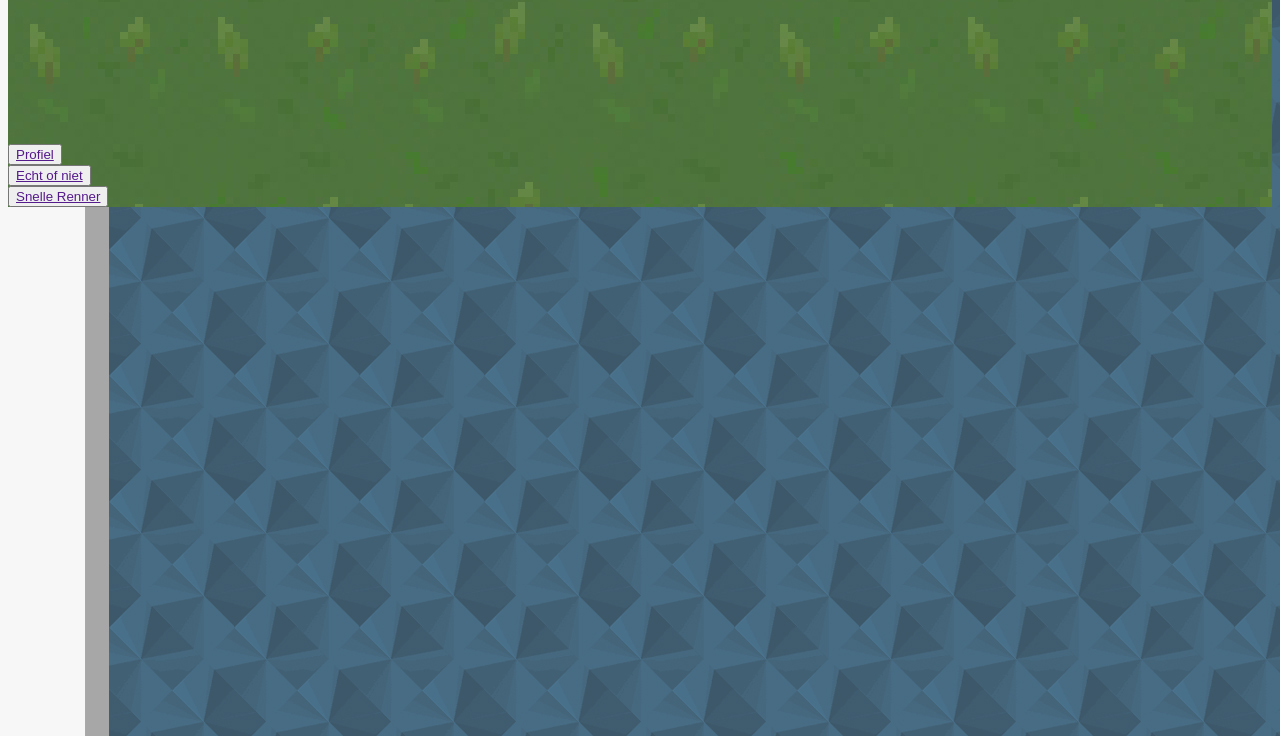
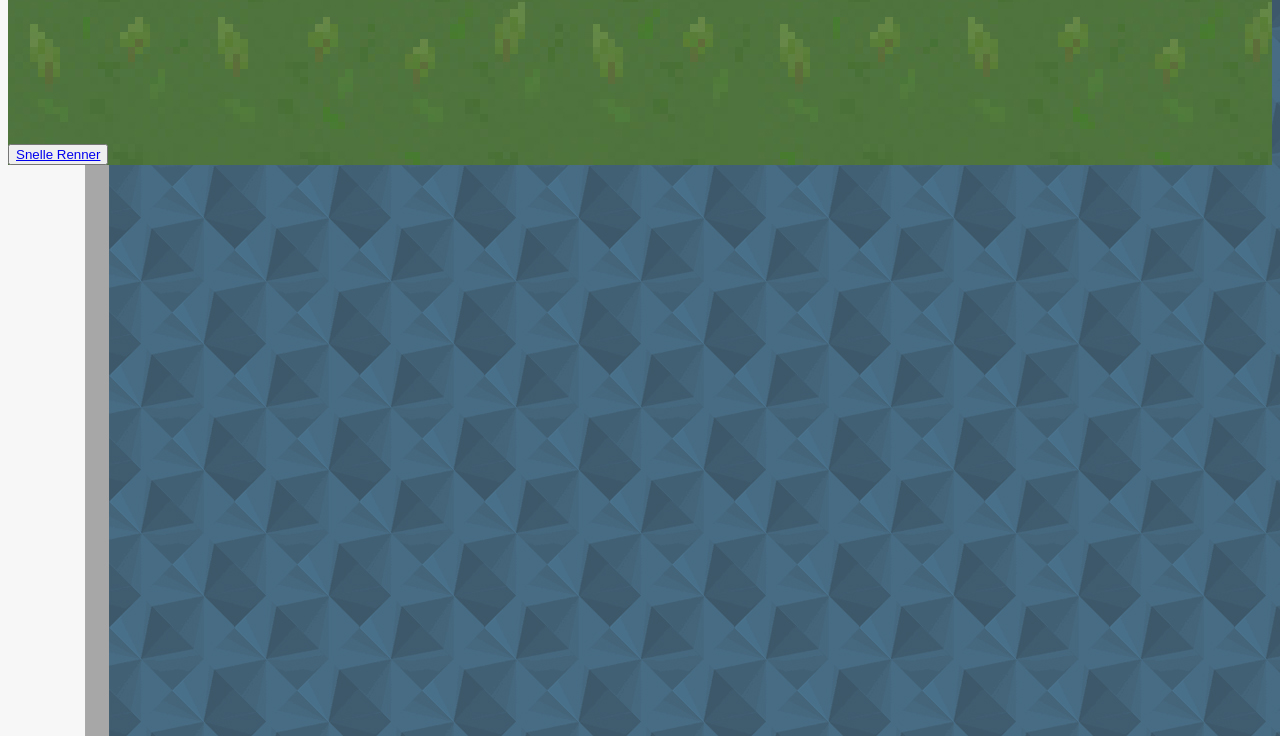
Before and after one commit to JustDave2002/basisschoolGame, a plain HTML site: page mainPage.html in a window 1280 px wide. Shown: the part 64-800 px from the top of the page. Drawn offline with Linux system fonts and the light colour scheme; files whose address does not match are found by name.

Commit message:
index works

```diff
--- a/mainPage.html
+++ b/mainPage.html
@@ -14,9 +14,7 @@
 <body>
     <h1 id="header">Hoofdmenu</h1>
     <div class="beginButton" style="margin-top: 150px;">
-        <button><a href="">Profiel</a></button><br>
-        <button><a href="">Echt of niet</a></button><br>
-        <button><a href="">Snelle Renner</a></button><br>
+        <button><a href="gameIndex.html">Snelle Renner</a></button><br>
     </div>
 </body>
 </html>
```
